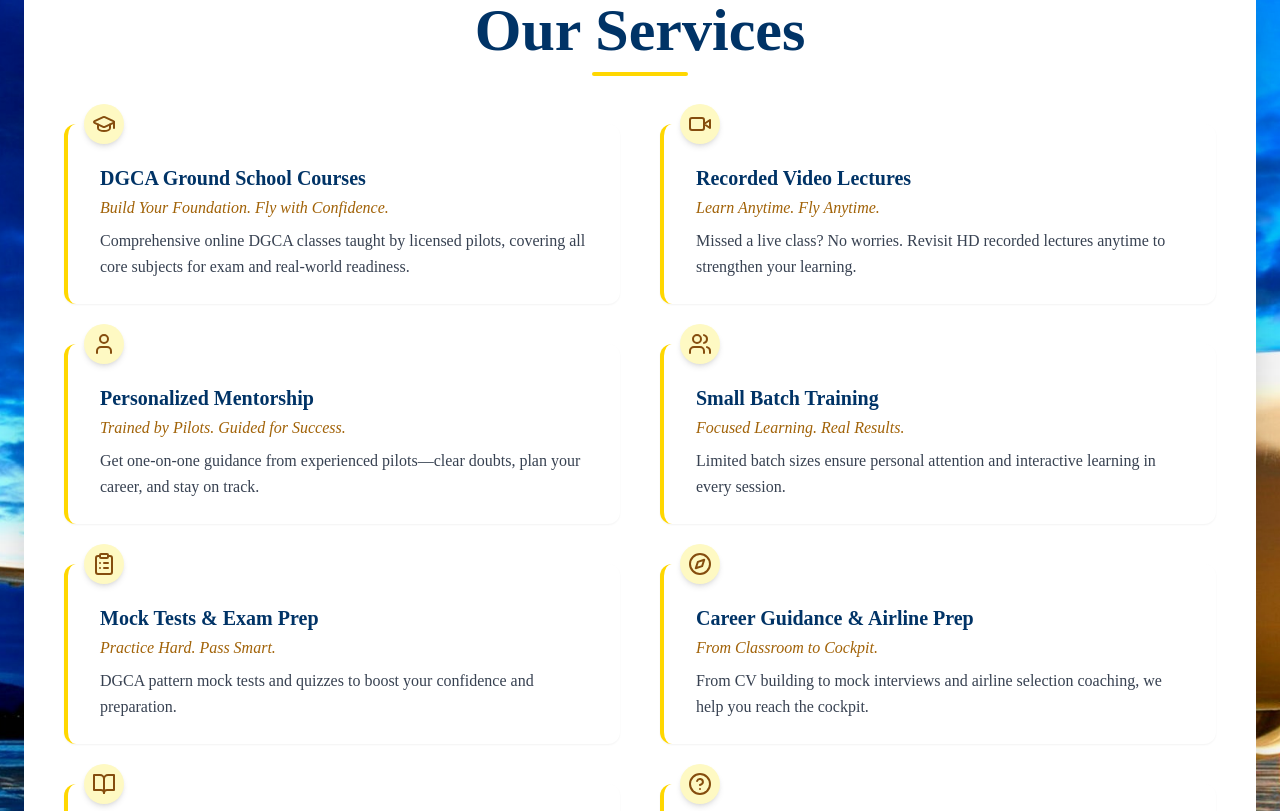
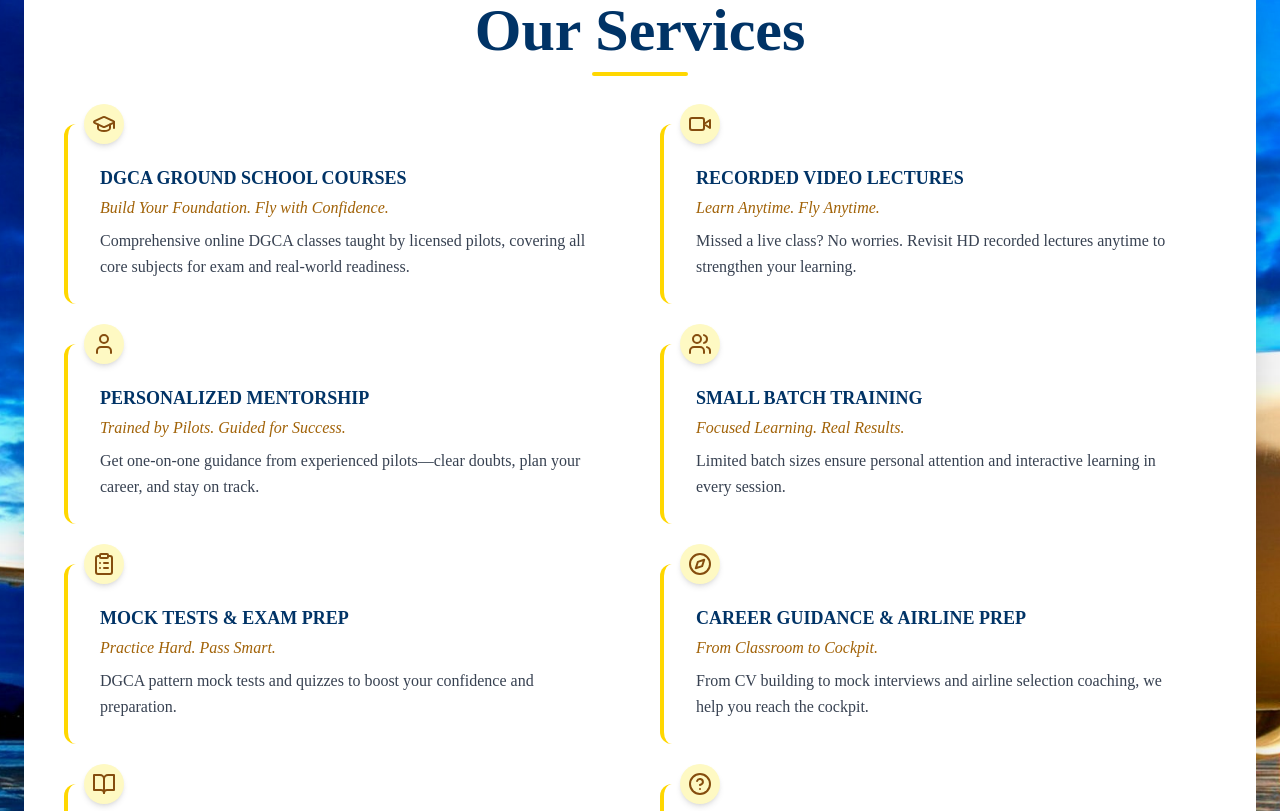
Before and after one commit to Yash-Aanand/vortexwings, a React (Vite) app: page / in a window 1280 px wide. Shown: the part 3020-3831 px from the top of the page. Built offline with nearby package versions, Linux system fonts and the light colour scheme.

Commit message:
services

```diff
--- a/src/components/OurServicesSection.tsx
+++ b/src/components/OurServicesSection.tsx
@@ -119,7 +119,6 @@
         <div className="bg-white rounded-2xl shadow-2xl p-10">
           <SectionTitle>Our Services</SectionTitle>
 
-          {/* Grid with staggered animation */}
           <motion.div
             variants={containerVariants}
             initial="hidden"
@@ -132,22 +131,21 @@
                 key={index}
                 variants={cardVariants}
                 whileHover={{
-                  scale: 1.03,
-                  rotateX: 3,
-                  rotateY: -3,
-                  boxShadow: "0 12px 40px rgba(0,0,0,0.12)",
+                  scale: 1.02,
+                  boxShadow: "5px 12px 25px rgba(2, 2, 80, 0.7)", // dark navy blue
                 }}
-                transition={{ duration: 0.8, ease: "easeOut" }}
-                className="relative border-l-4 border-golden bg-white p-6 rounded-xl shadow-sm hover:shadow-lg transition-all duration-300"
+                transition={{ duration: 0.4, ease: "easeOut" }}
+                className="relative border-l-4 border-golden bg-white p-6 rounded-xl  " //shadow-sm transition-all duration-300
               >
                 <div className="absolute -top-5 left-4 bg-yellow-100 text-yellow-800 rounded-full p-2 shadow-md">
                   <service.icon className="h-6 w-6" />
                 </div>
 
                 <div className="pl-2 pt-4">
-                  <h3 className="text-xl font-bold text-navy-blue mb-1">
+                  <h3 className="text-lg font-bold text-navy-blue mb-1 uppercase">
                     {service.title}
                   </h3>
+
                   <p className="text-md text-yellow-700 font-medium mb-2 italic">
                     {service.tagline}
                   </p>
--- a/src/components/OurSubjectSection.tsx
+++ b/src/components/OurSubjectSection.tsx
@@ -131,11 +131,11 @@
                 key={index}
                 variants={cardVariants}
                 whileHover={{
-                  scale: 1.015,
-                  boxShadow: "0px 12px 30px rgba(0, 0, 0, 0.08)",
+                  scale: 1.02,
+                  boxShadow: "5px 12px 25px rgba(2, 2, 80, 0.7)", // dark navy blue
                 }}
-                transition={{ duration: 0.8, ease: "easeOut" }}
-                className="relative border-l-4 border-navy-blue bg-white p-6 rounded-xl shadow-sm hover:shadow-lg transition-all duration-300"
+                transition={{ duration: 0.4, ease: "easeOut" }}
+                className="relative border-l-4 border-navy-blue bg-white p-6 rounded-xl shadow-sm"
               >
                 <div className="absolute -top-5 left-4 bg-yellow-100 text-yellow-800 rounded-full p-2 shadow-md">
                   <service.icon className="h-6 w-6" />
```
